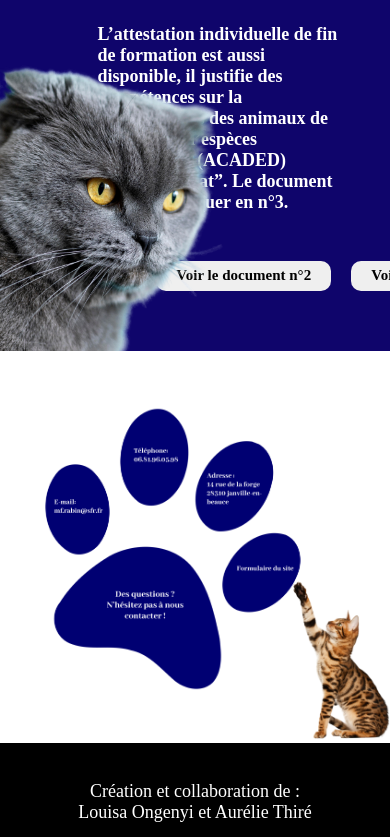
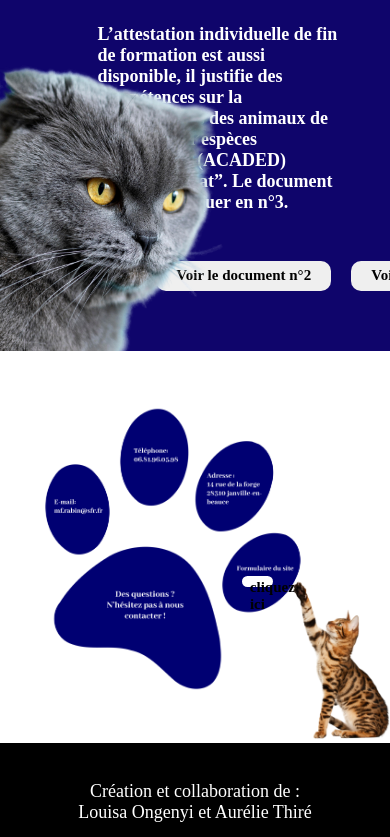
Before and after one commit to aurel740/casperetlulu, a React (Create React App) app: page / in a window 390 px wide. Shown: the part 2912-3749 px from the top of the page. Built offline with nearby package versions, Linux system fonts and the light colour scheme.

Commit message:
Ajustement positionnement bouton pour responsive

```diff
--- a/src/styles/Contact.css
+++ b/src/styles/Contact.css
@@ -75,12 +75,12 @@
 
 .contactButton {
     position: absolute;
-    top: 685px;
-    right: 402px;
+    top: 54%;
+    right: 30%;
     background-color: white;
     border-color: transparent;
-    width: 89px;
-    height: 27px;
+    width: 8%;
+    height: 3%;
     border-radius: 25px;
     font-family: "Abhaya Libre";
     font-weight: 800;
```
